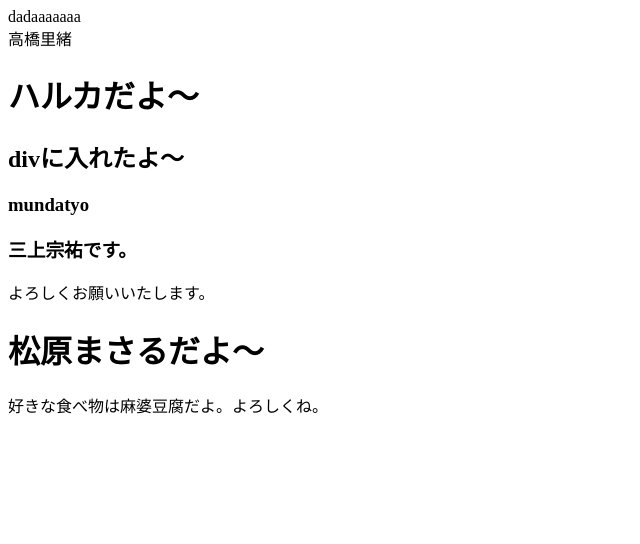
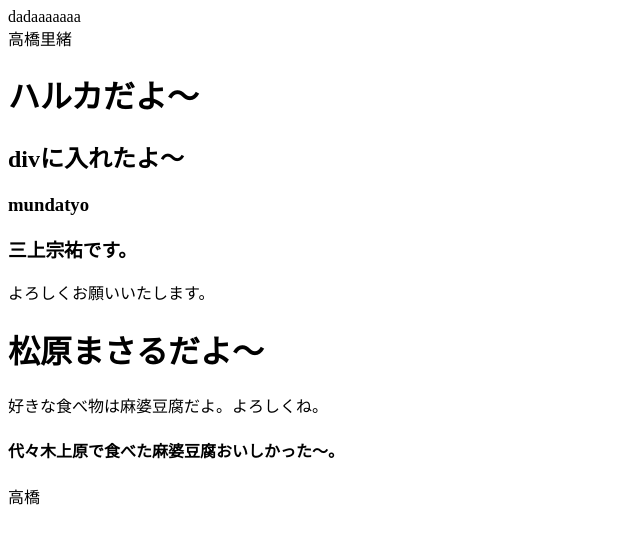
Before and after one commit to MatsubaraMasaru/team_workf, a plain HTML site: page index.html in a window 1280 px wide. Shown: the whole page, without its empty margins (0-640 px from the left). Drawn offline with Linux system fonts and the light colour scheme.

Commit message:
麻婆豆腐について（高橋）

```diff
--- a/index.html
+++ b/index.html
@@ -25,4 +25,9 @@
         <p>好きな食べ物は麻婆豆腐だよ。よろしくね。</p>
     </div>
 
+    <div>
+        <h4>代々木上原で食べた麻婆豆腐おいしかった～。</h4>
+        <p>高橋</p>
+    </div>
+
 </body>
```
